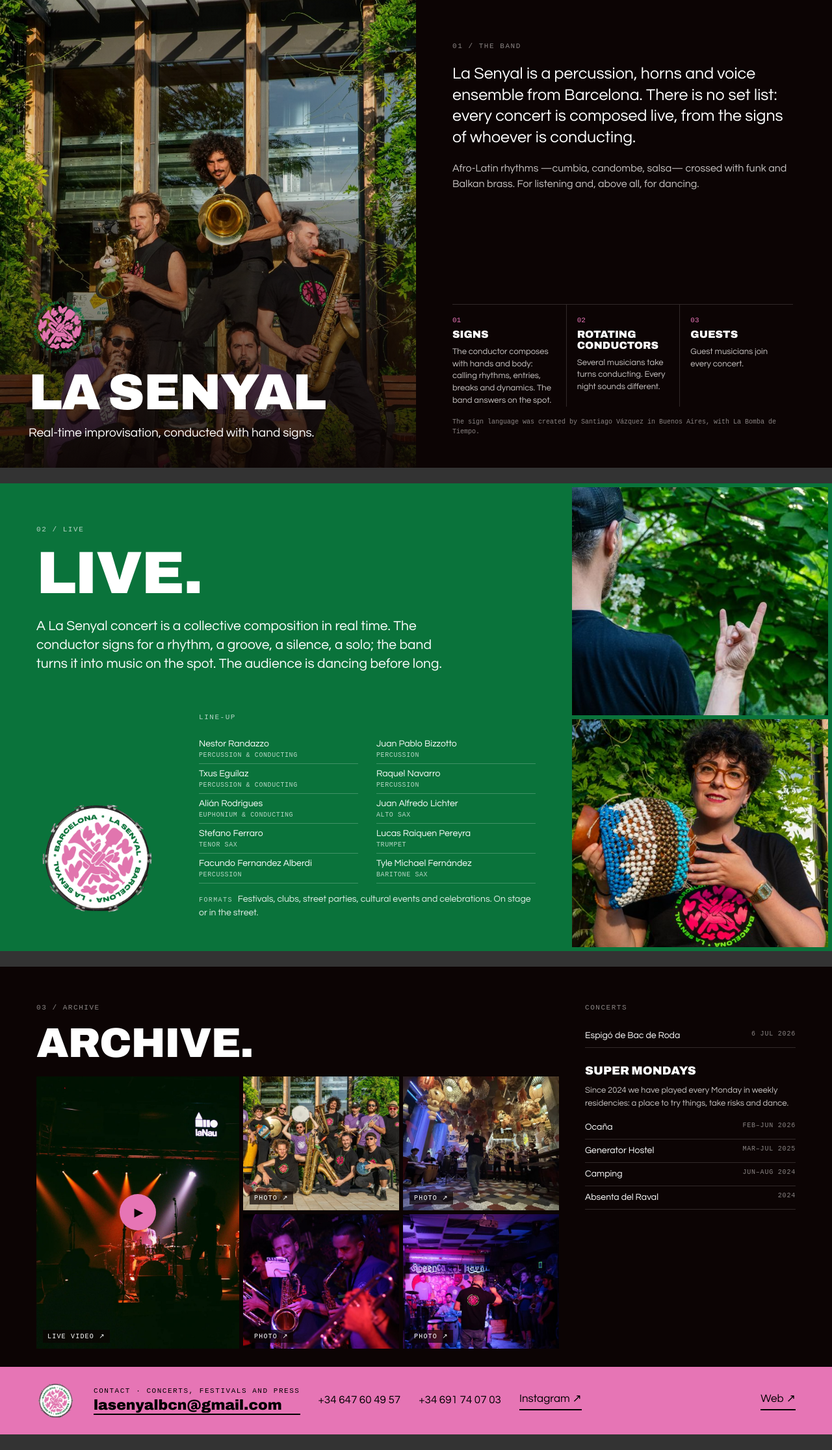
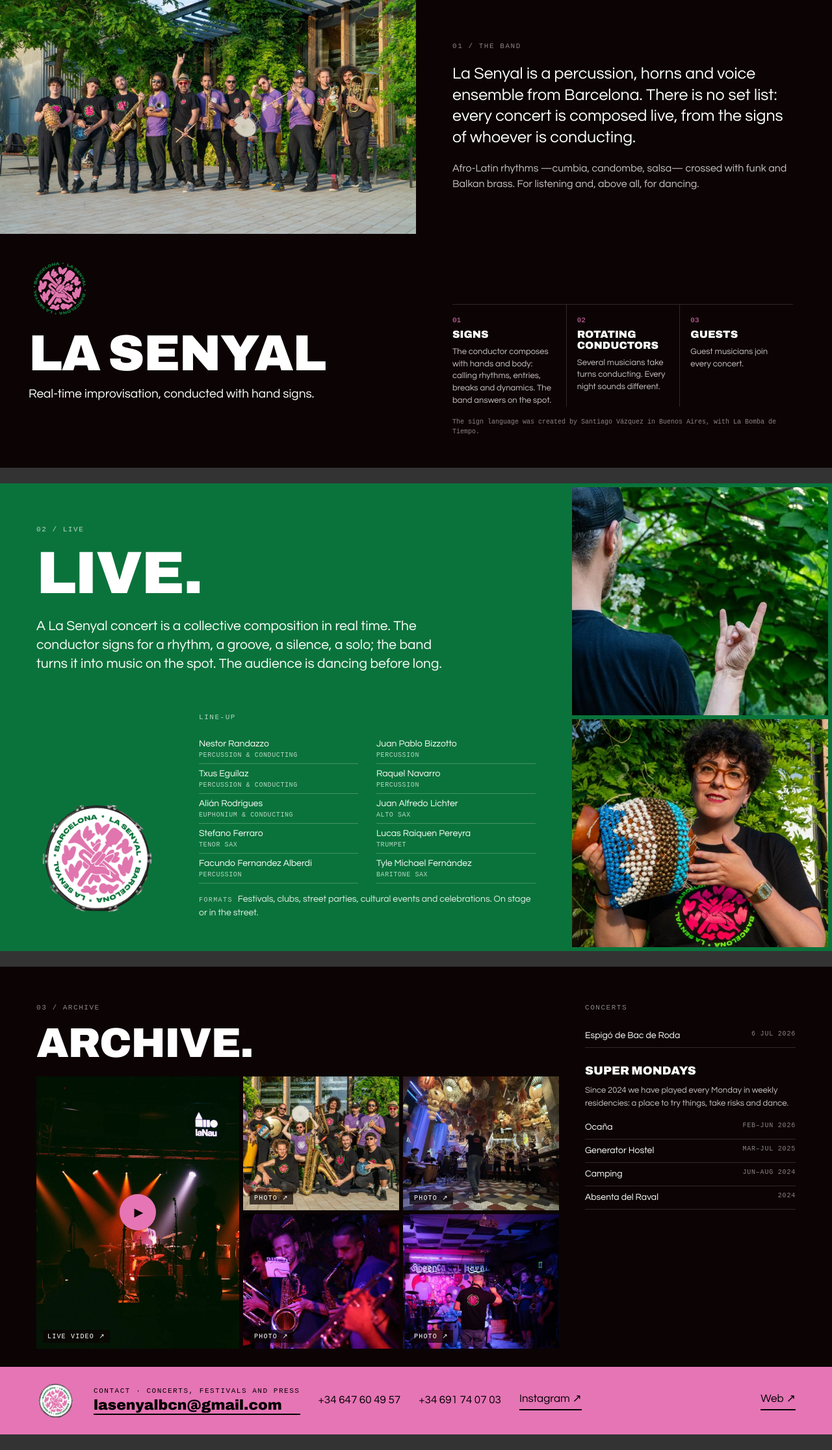
Before and after one commit to ciaVENDAVAL/lasenyal-web, a Jekyll site: the page built from presskit/en/index.html, in a window 1280 px wide. Shown: the whole page at 65% size. Built offline with Jekyll 4.4.1, drawn with Linux system fonts in a browser that asks for light colours; some web fonts are replaced.

Commit message:
Cover photo: full band standing in a row (site hero + press kit)
Co-Authored-By: Claude Opus 5.5 <noreply@anthropic.com>
Claude-Session: https://claude.ai/code/session_01K1UFr88fKhhHsapkPGERHo

```diff
--- a/_layouts/home.html
+++ b/_layouts/home.html
@@ -7,7 +7,10 @@ layout: default
 {%- assign gigs = site.data.concerts | sort: "date" -%}
 
 <section class="hero">
-  <img class="hero__bg" src="{{ '/assets/img/lg/vientos-jardin.jpg' | relative_url }}" alt="" fetchpriority="high">
+  <picture>
+    <source media="(max-width: 700px)" srcset="{{ '/assets/img/lg/fila-vertical.jpg' | relative_url }}">
+    <img class="hero__bg" src="{{ '/assets/img/lg/grupo-fila-2.jpg' | relative_url }}" alt="La Senyal" fetchpriority="high">
+  </picture>
   <div class="hero__in">
     <img class="hero__logo" src="{{ '/assets/img/logo.png' | relative_url }}" alt="" width="120" height="120">
     <h1>La Senyal</h1>
--- a/_layouts/presskit.html
+++ b/_layouts/presskit.html
@@ -27,13 +27,12 @@
   .mono { font: 11px/1.55 "Fragment Mono", monospace; letter-spacing: .08em; text-transform: uppercase; }
   .ln { display: inline-block; font: 11px/1 "Fragment Mono", monospace; letter-spacing: .14em; text-transform: uppercase; color: var(--ink); padding-bottom: 6px; border-bottom: 1px solid currentColor; }
   .ph { width: 100%; height: 100%; object-fit: cover; display: block; min-height: 0; }
-  .cover > img { position: absolute; inset: 0; width: 100%; height: 100%; object-fit: cover; }
 
   /* page 1 */
   .p1 { display: grid; grid-template-columns: 640px 1fr; grid-template-rows: minmax(0, 1fr); }
-  .cover { position: relative; }
-  .cover::after { content: ""; position: absolute; inset: 0; background: linear-gradient(180deg, rgb(12 4 4/.1) 40%, rgb(12 4 4/.9)); }
-  .cover__in { position: absolute; left: 44px; right: 44px; bottom: 40px; z-index: 1; }
+  .cover { position: relative; display: flex; flex-direction: column; }
+  .cover > img { position: static; width: 640px; height: 360px; object-fit: cover; flex: none; }
+  .cover__in { padding: 34px 44px 0; }
   .cover__in img { width: 96px; height: auto; display: block; margin-bottom: 18px; }
   .cover__in .big { font-size: 78px; }
   .cover__in p { color: var(--ink); font-size: 19px; margin: 12px 0 0; }
@@ -94,7 +93,7 @@
 <!-- 1 · cover + band -->
 <section class="pg p1">
   <div class="cover">
-    <img src="{{ img }}lg/vientos-jardin.jpg" alt="" style="object-position:50% 30%">
+    <img src="{{ img }}lg/grupo-fila-2.jpg" alt="La Senyal">
     <div class="cover__in">
       <img src="{{ img }}logo.png" alt="">
       <h1 class="big">La Senyal</h1>
--- a/assets/css/main.css
+++ b/assets/css/main.css
@@ -62,7 +62,7 @@ p { margin: 0 0 1em; }
 
 /* ── hero ─────────────────────────────── */
 .hero { position: relative; min-height: min(100svh, 980px); display: flex; align-items: flex-end; overflow: hidden; }
-.hero__bg { position: absolute; inset: 0; width: 100%; height: 100%; object-fit: cover; object-position: 50% 30%; }
+.hero__bg { position: absolute; inset: 0; width: 100%; height: 100%; object-fit: cover; object-position: 50% 55%; }
 .hero::after { content: ""; position: absolute; inset: 0; background: linear-gradient(180deg, rgb(12 4 4 / .45) 0%, rgb(12 4 4 / 0) 30%, rgb(12 4 4 / .1) 55%, rgb(12 4 4 / .92) 100%); }
 .hero__in { position: relative; z-index: 1; padding: 0 var(--pad) clamp(2rem, 6vw, 4.5rem); }
 .hero__logo { width: clamp(76px, 9vw, 120px); height: auto; margin-bottom: 1.25rem; }
```
